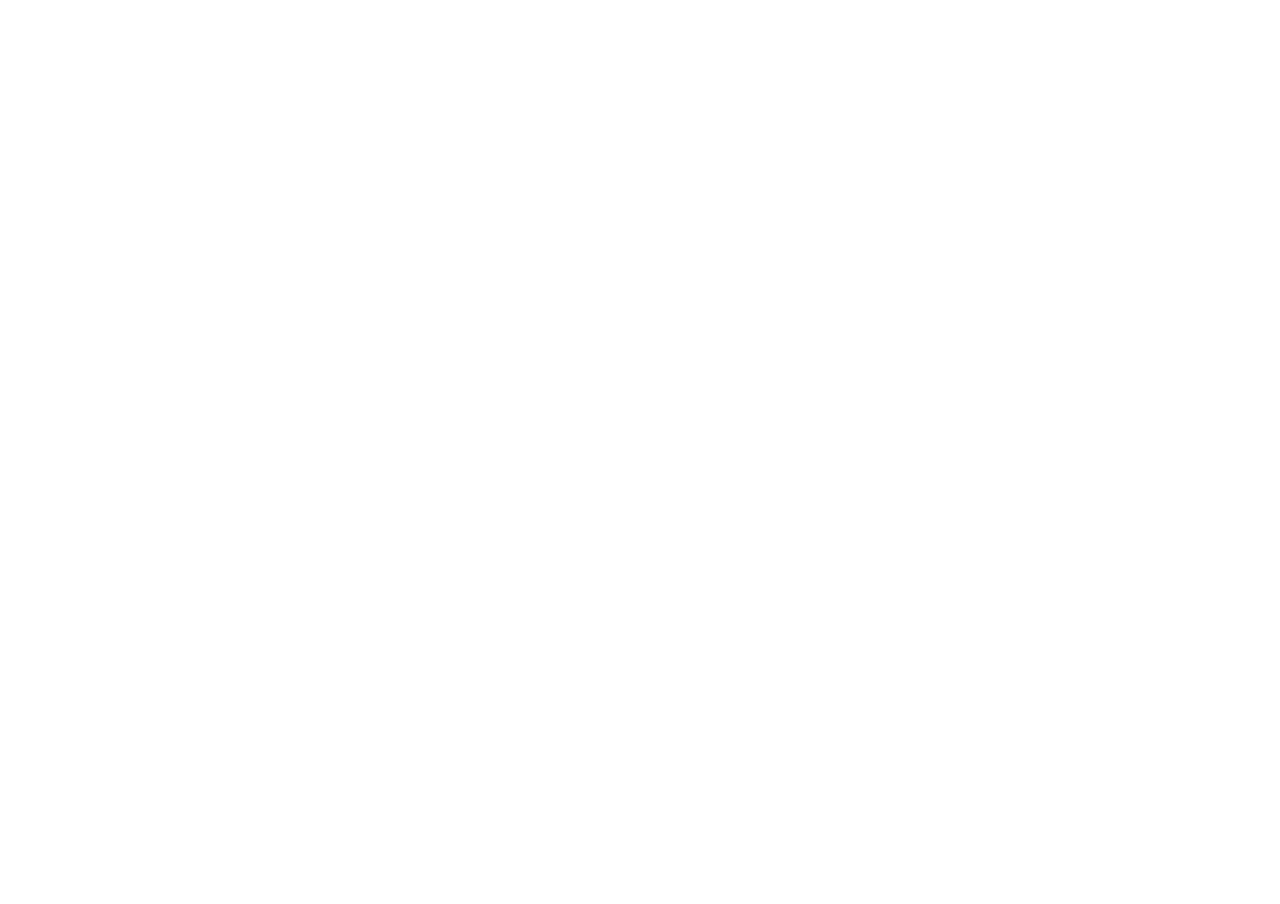
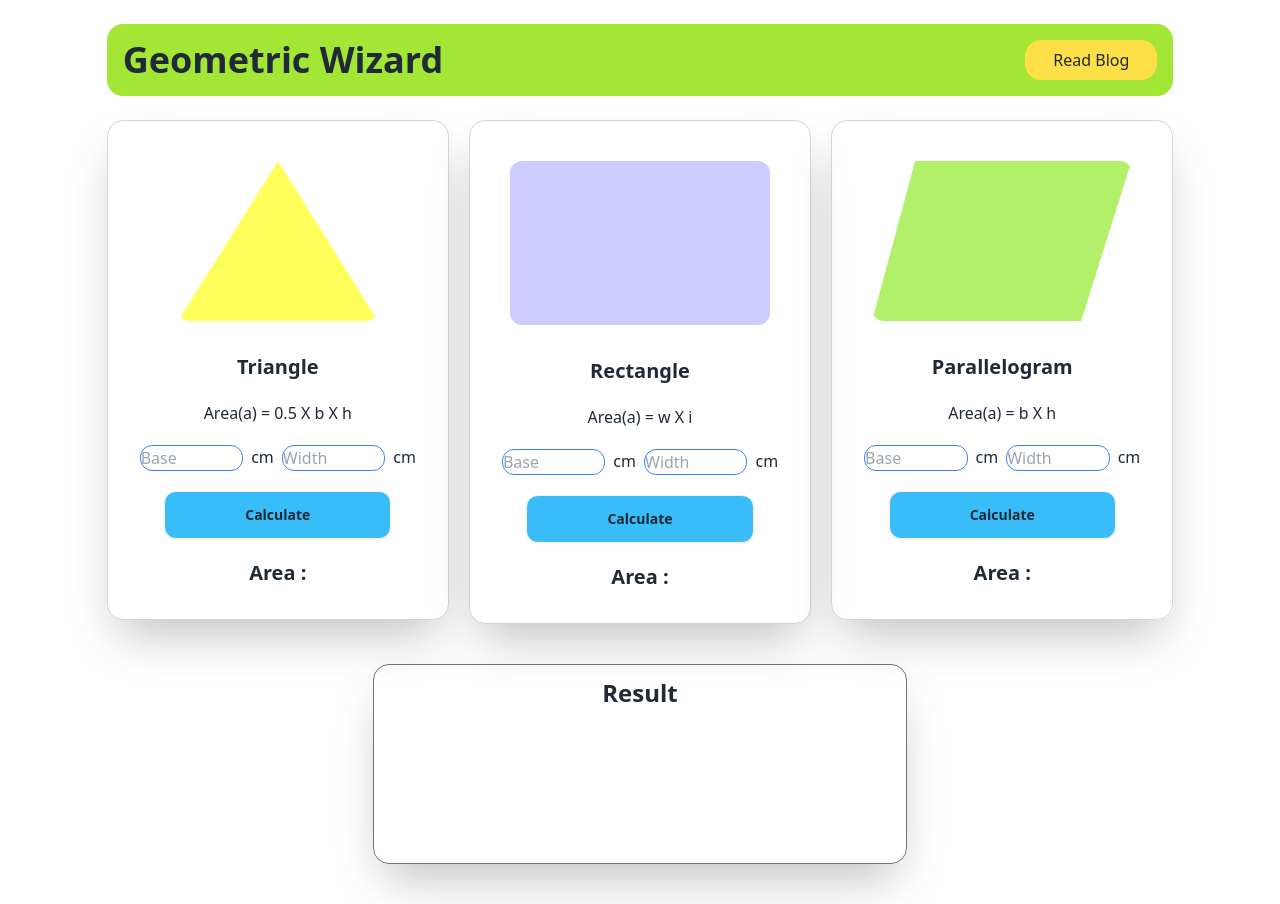
Before and after one commit to alifhossain07/geometric-wizard-javascript, a plain HTML site: page index.html in a window 1280 px wide. Before the commit the page ends 800 px from the top, so only its background shows below. Drawn offline with nearby package versions, Linux system fonts and the light colour scheme.

Commit message:
Project Setup HTML Design Complete

```diff
--- a/index.html
+++ b/index.html
@@ -11,7 +11,97 @@
     <link href="https://fonts.googleapis.com/css2?family=Lato:wght@400;700;900&display=swap" rel="stylesheet">
     <link rel="stylesheet" href="styles.css">
 </head>
-<body>
+<body class="w-10/12  mx-auto ">
+    <header>
+        <div class="bg-lime-400 rounded-2xl p-4 mt-6 flex justify-between">
+            <h1 class=" font-semibold  text-4xl ">Geometric Wizard</h1>
+        <button class=" bg-yellow-300 px-7 rounded-2xl hover:bg-sky-400">Read Blog</button>
+        </div>
+    </header>
+    <section>
+        <!-- Shapes Section -->
+        <div class="flex gap-5 mt-6">
+            <!-- Triangle -->
+            <div>
+                <div class="card w-full shadow-2xl border border-gray-300 bg-base-100 ">
+                    <figure class="px-10 pt-10">
+                      <img src="images/triangle.png" alt="Shoes" class="rounded-xl h-40" />
+                    </figure>
+                    <div class="card-body space-y-3 items-center text-center">
+                      <h2 class="card-title">Triangle</h2>
+                      <p>Area(a) = 0.5 X b X h</p>
+                      <!-- Input actions -->
+                      <div class="flex">
+                        <input type="text" class="w-full border border-blue-500 rounded-xl" placeholder="Base">
+                        <p class="ml-2 mr-2"> cm</p>
+                        <input type="text" class="w-full border border-blue-500 rounded-xl" placeholder="Width">
+                        <p class="ml-2"> cm</p>
+                    </div>
+                      <!-- Input Action Ends -->
+                      <div class="card-actions">
+                        <button class=" btn bg-sky-400 px-20 py-2 rounded-xl w-full">Calculate</button>
+                      </div>
+                      <p class="text-xl font-semibold">Area :  <span></span></p>
+                    </div>
+                  </div>
+            </div>
+            <!-- Rectangle Card -->
+            <div>
+                <div class="card w-full  bg-base-100 shadow-2xl border border-gray-300">
+                    <figure class="px-10 pt-10">
+                      <img src="images/rectangle.png" alt="Shoes" class="rounded-xl" />
+                    </figure>
+                    <div class="card-body space-y-3 items-center text-center">
+                      <h2 class="card-title">Rectangle</h2>
+                      <p>Area(a) = w X i</p>
+                      <!-- Input actions -->
+                      <div class="flex">
+                        <input type="text" class="w-full border border-blue-500 rounded-xl" placeholder="Base">
+                        <p class="ml-2 mr-2"> cm</p>
+                        <input type="text" class="w-full border border-blue-500 rounded-xl" placeholder="Width">
+                        <p class="ml-2"> cm</p>
+                    </div>
+                      <!-- Input Action Ends -->
+                      <div class="card-actions">
+                        <button class=" btn bg-sky-400 px-20 py-2 rounded-xl w-full">Calculate</button>
+                      </div>
+                      <p class="text-xl font-semibold">Area :  <span></span></p>
+                    </div>
+                  </div>
+            </div>
+            <!-- Parallelogram -->
+            <div>
+                <div class="card w-full shadow-2xl border border-gray-300">
+                    <figure class="px-10 pt-10">
+                      <img src="images/parallelogram.png" alt="Shoes" class="rounded-xl h-40" />
+                    </figure>
+                    <div class="card-body space-y-3 items-center text-center">
+                      <h2 class="card-title">Parallelogram</h2>
+                      <p>Area(a) = b X h</p>
+                      <!-- Input actions -->
+                      <div class="flex">
+                        <input type="text" class="w-full border border-blue-500 rounded-xl" placeholder="Base">
+                        <p class="ml-2 mr-2"> cm</p>
+                        <input type="text" class="w-full border border-blue-500 rounded-xl" placeholder="Width">
+                        <p class="ml-2"> cm</p>
+                    </div>
+                      <!-- Input Action Ends -->
+                      <div class="card-actions">
+                        <button class=" btn bg-sky-400 px-20 py-2 rounded-xl w-full">Calculate</button>
+                      </div>
+                      <p class="text-xl font-semibold">Area :  <span></span></p>
+                    </div>
+                  </div>
+            </div>
+    </section>
+    <!-- Result Section -->
+    <section>
+        <div class="mt-10 mx-auto border border-gray-500 rounded-2xl w-2/4 h-[200px] mb-10 shadow-2xl ">
+            <h1 class="text-center mt-3 text-2xl font-semibold">Result</h1>
+            <p> </p>
+        </div>
+    </section>
+
 
 </body>
 </html>
```
